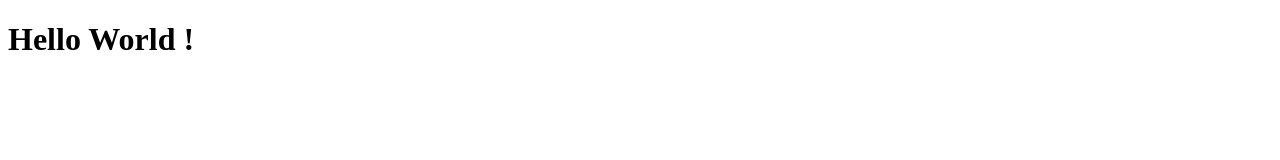
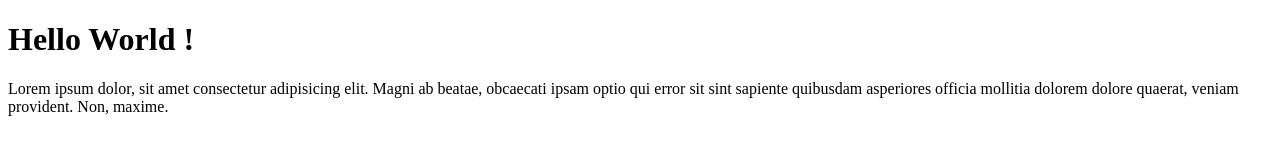
Before and after one commit to samibi6/projet-git, a plain HTML site: page index.html in a window 1280 px wide. Drawn offline with Linux system fonts and the light colour scheme.

Commit message:
ajouter un paragraphe

```diff
--- a/index.html
+++ b/index.html
@@ -7,5 +7,8 @@
 </head>
 <body>
     <h1>Hello World !</h1>
+    <p>
+        Lorem ipsum dolor, sit amet consectetur adipisicing elit. Magni ab beatae, obcaecati ipsam optio qui error sit sint sapiente quibusdam asperiores officia mollitia dolorem dolore quaerat, veniam provident. Non, maxime.
+    </p>
 </body>
 </html>
```
